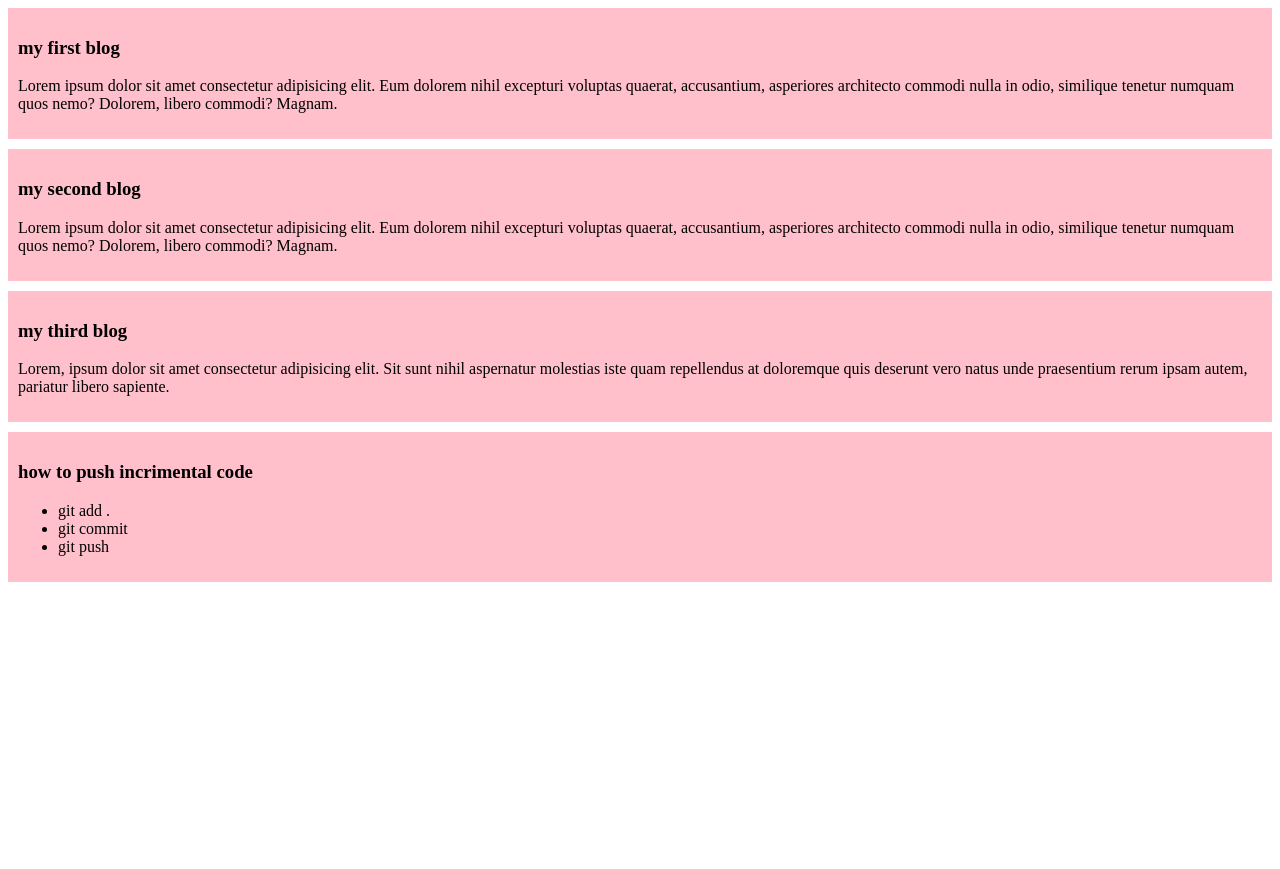
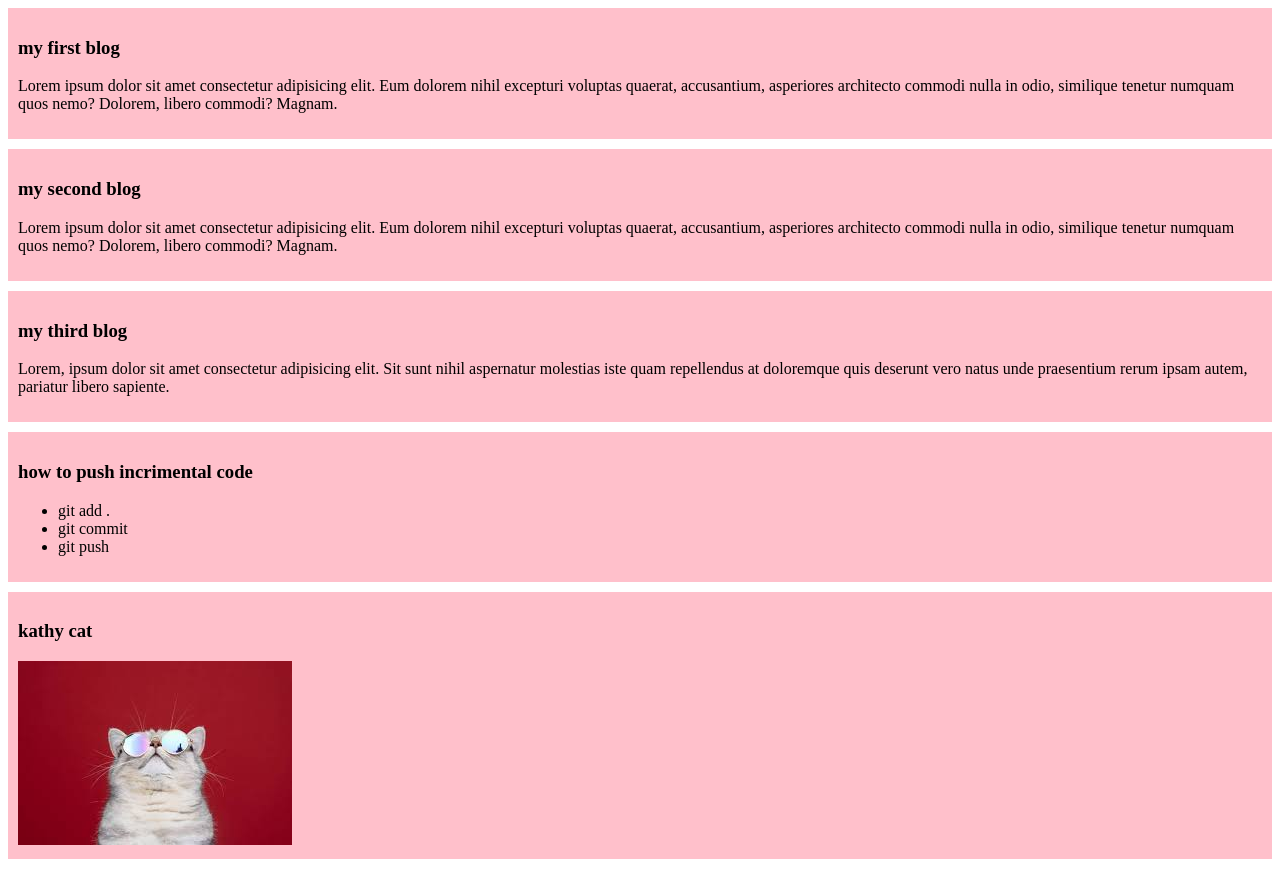
Before and after one commit to ftiha-tech/my-simple-web, a plain HTML site: page index.html in a window 1280 px wide. Before the commit the page ends 800 px from the top, so only its background shows below. Drawn offline with Linux system fonts and the light colour scheme.

Commit message:
added the cat

```diff
--- a/index.html
+++ b/index.html
@@ -24,5 +24,9 @@
             <li>git push</li>
         </ul>
     </div>
+    <div>
+        <h3>kathy cat</h3>
+        <img src="images/cat.jpg" alt="no img found">
+    </div>
 </body>
 </html>
```
Also changed, not shown: images/cat.jpg (added).
